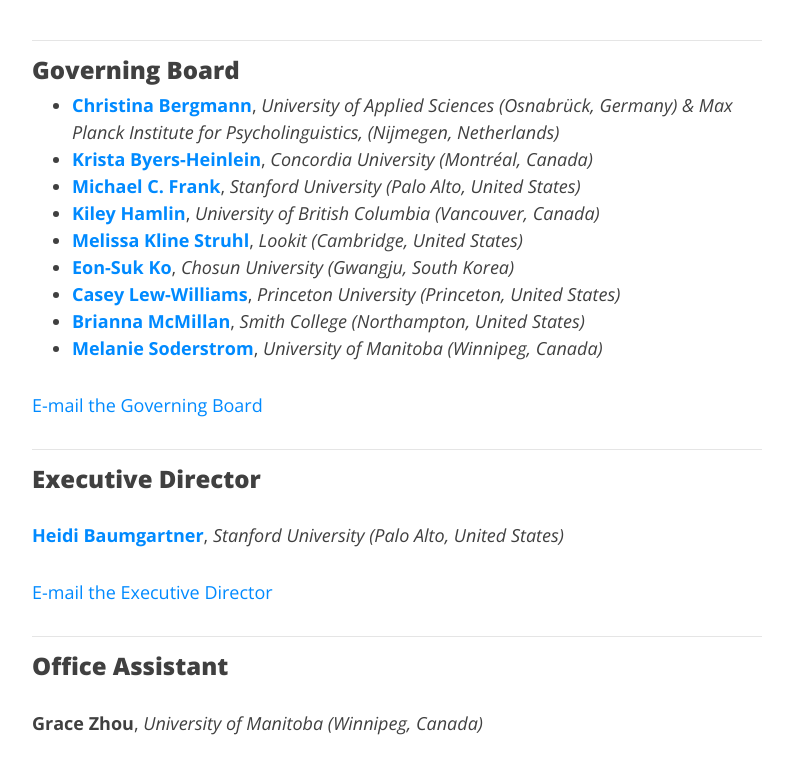
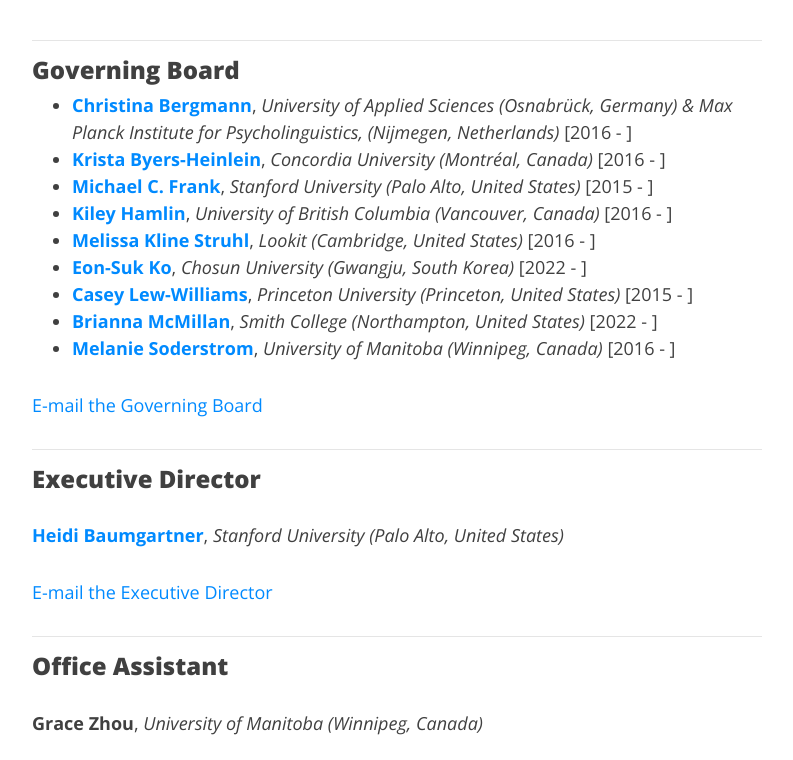
Before and after one commit to manybabies/manybabies.github.io, a Jekyll site: the page built from people.md, in a window 1280 px wide and 900 px high, scrolled down 1203 px, cut to the strip 140-900 px from the top of the window. Shown: the whole strip, without its empty margins (243-1036 px from the left). Built offline with Jekyll 4.4.1, drawn with Linux system fonts in a browser that asks for light colours; nearby versions of some CDN libraries; some web fonts are replaced.

Commit message:
Update people.md

```diff
--- a/people.md
+++ b/people.md
@@ -24,15 +24,15 @@
 ***
 ### Governing Board
 
-* [**Christina Bergmann**](https://www.mpi.nl/people/bergmann-christina), *University of Applied Sciences (Osnabrück, Germany) & Max Planck Institute for Psycholinguistics, (Nijmegen, Netherlands)*
-* [**Krista Byers-Heinlein**](https://www.concordia.ca/artsci/psychology/faculty.html?fpid=krista-byers-heinlein), *Concordia University (Montréal, Canada)*
-* [**Michael C. Frank**](https://web.stanford.edu/~mcfrank/), *Stanford University (Palo Alto, United States)*
-* [**Kiley Hamlin**](https://psych.ubc.ca/profile/kiley-hamlin/), *University of British Columbia (Vancouver, Canada)*
-* [**Melissa Kline Struhl**](http://www.melissaklinestruhl.com), *Lookit (Cambridge, United States)*
-* [**Eon-Suk Ko**](https://sites.google.com/site/eonsuk/), *Chosun University (Gwangju, South Korea)*
-* [**Casey Lew-Williams**](https://psych.princeton.edu/person/casey-lew-williams), *Princeton University (Princeton, United States)*
-* [**Brianna McMillan**](https://www.smith.edu/academics/faculty/brianna-mcmillan), *Smith College (Northampton, United States)*
-* [**Melanie Soderstrom**](https://home.cc.umanitoba.ca/~soderstr/), *University of Manitoba (Winnipeg, Canada)*
+* [**Christina Bergmann**](https://www.mpi.nl/people/bergmann-christina), *University of Applied Sciences (Osnabrück, Germany) & Max Planck Institute for Psycholinguistics, (Nijmegen, Netherlands)* [2016 - ]
+* [**Krista Byers-Heinlein**](https://www.concordia.ca/artsci/psychology/faculty.html?fpid=krista-byers-heinlein), *Concordia University (Montréal, Canada)* [2016 - ]
+* [**Michael C. Frank**](https://web.stanford.edu/~mcfrank/), *Stanford University (Palo Alto, United States)* [2015 - ]
+* [**Kiley Hamlin**](https://psych.ubc.ca/profile/kiley-hamlin/), *University of British Columbia (Vancouver, Canada)* [2016 - ]
+* [**Melissa Kline Struhl**](http://www.melissaklinestruhl.com), *Lookit (Cambridge, United States)* [2016 - ]
+* [**Eon-Suk Ko**](https://sites.google.com/site/eonsuk/), *Chosun University (Gwangju, South Korea)* [2022 - ]
+* [**Casey Lew-Williams**](https://psych.princeton.edu/person/casey-lew-williams), *Princeton University (Princeton, United States)* [2015 - ]
+* [**Brianna McMillan**](https://www.smith.edu/academics/faculty/brianna-mcmillan), *Smith College (Northampton, United States)* [2022 - ]
+* [**Melanie Soderstrom**](https://home.cc.umanitoba.ca/~soderstr/), *University of Manitoba (Winnipeg, Canada)* [2016 - ]
 
 [E-mail the Governing Board](mailto:manybabies-gb@mailman.stanford.edu)
 
```
